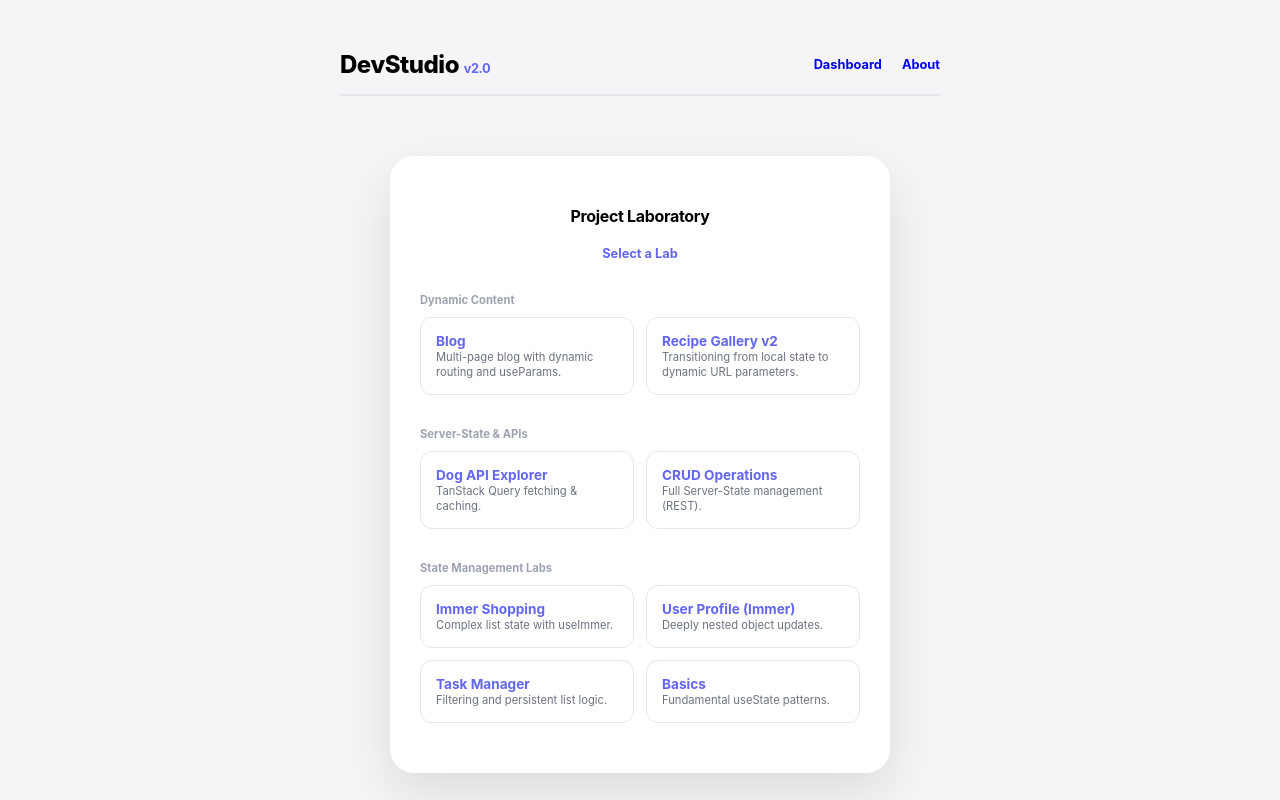
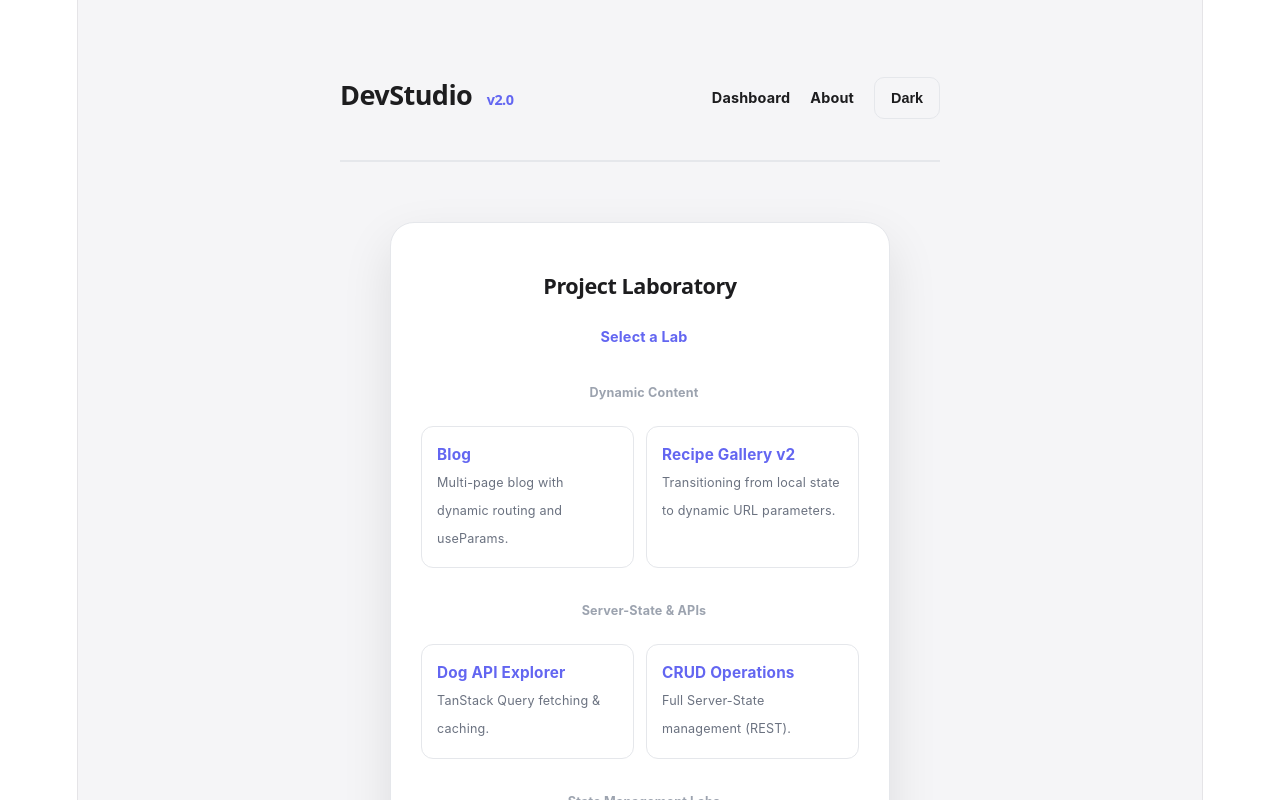
Before and after one commit to ellieNoble13/React-Development-Showcase, a React (Vite) app in the folder react-portfolio/: page / in a window 1280 px wide. Shown: the top 800 px of the page. Built offline with nearby package versions, Linux system fonts and the light colour scheme.

Commit message:
Built the dark mode refactor

```diff
--- a/react-portfolio/src/App.css
+++ b/react-portfolio/src/App.css
@@ -1,4 +1,40 @@
-/* --- 1. CORE RESET --- */
+/* --- 0. THEME VARIABLES --- */
+:root, .light-mode {
+  --bg-color: #f5f5f7;
+  --card-bg: #ffffff;
+  --text-main: #1d1d1f;
+  --text-muted: #6b7280;
+  --accent: #6366f1;
+  --border: #e5e7eb;
+  --input-bg: #ffffff;
+  --shadow: rgba(0, 0, 0, 0.1);
+  --font-main: -apple-system, system-ui, sans-serif;
+}
+
+.dark-mode {
+  --bg-color: #121212;
+  --card-bg: #1e1e1e;
+  --text-main: #f5f5f7;
+  --text-muted: #9ca3af;
+  --accent: #818cf8;
+  --border: #333333;
+  --input-bg: #2d2d2d;
+  --shadow: rgba(0, 0, 0, 0.5);
+}
+
+.clown-mode {
+  --bg-color: #ffff00;
+  --card-bg: #ff00ff;
+  --text-main: #ff0000;
+  --text-muted: #0000ff;
+  --accent: #00ff00;
+  --border: 5px dashed #ff0000;
+  --input-bg: #00ffff;
+  --shadow: 10px 10px 0px #000000;
+  --font-main: "Comic Sans MS", "Comic Sans", cursive;
+}
+
+/* --- 1. CORE RESET & STRUCTURE --- */
 * {
   margin: 0;
   padding: 0;
@@ -6,19 +42,22 @@
 }
 
 body {
-  font-family: -apple-system, system-ui, sans-serif;
-  background-color: #f5f5f7;
-  color: #1d1d1f;
+  margin: 0;
+  padding: 0;
+  font-family: var(--font-main);
   -webkit-font-smoothing: antialiased;
 }
 
-/* --- 2. HEADER & BRANDING --- */
 .studio-root {
   display: flex;
   flex-direction: column;
   min-height: 100vh;
+  background-color: var(--bg-color);
+  color: var(--text-main);
+  transition: background-color 0.3s ease, color 0.3s ease;
 }
 
+/* --- 2. HEADER & BRANDING --- */
 .studio-header {
   padding: 50px 20px 20px 20px;
   width: 100%;
@@ -30,12 +69,12 @@
   display: flex;
   justify-content: space-between;
   align-items: center;
-  border-bottom: 2px solid #e5e7eb;
+  border-bottom: 2px solid var(--border);
   padding-bottom: 15px;
 }
 
 .main-title {
-  color: #000000 !important;
+  color: var(--text-main) !important;
   font-size: 1.5rem;
   font-weight: 800;
   letter-spacing: -0.02em;
@@ -44,20 +83,43 @@
 .subtitle {
   font-size: 0.8rem;
   font-weight: 700;
-  color: #6366f1;
-  margin-top: 2px;
+  color: var(--accent);
+  margin-left: 8px;
 }
 
-input {
-  color: #1d1d1f;           /* Forces dark text */
-  background-color: #ced2ef;   /* Forces white background */
-  border: 1px solid #d1d5db;
-  border-radius: 8px;
-  padding: 8px;
-  font-family: inherit;
+/* --- 3. NAVIGATION --- */
+nav a {
+  color: var(--text-main) !important;
+  font-weight: 700 !important;
+  text-decoration: none;
+  font-size: 0.8rem;
+  transition: color 0.2s ease;
 }
 
-/* --- 3. LAB SECTIONS --- */
+nav a:hover {
+  color: var(--accent) !important;
+}
+
+/* --- 4. THEME SWITCHER BUTTON --- */
+.theme-toggle-btn {
+  background: var(--text-main);
+  color: var(--bg-color);
+  border: none;
+  padding: 6px 12px;
+  border-radius: 6px;
+  cursor: pointer;
+  font-size: 0.7rem;
+  font-weight: 800;
+  text-transform: uppercase;
+  letter-spacing: 0.05em;
+  transition: transform 0.1s ease;
+}
+
+.theme-toggle-btn:hover {
+  transform: scale(1.05);
+}
+
+/* --- 5. LAB SECTIONS & CARDS --- */
 .studio-stage {
   flex: 1;
   display: flex;
@@ -67,50 +129,23 @@
   gap: 80px;
 }
 
-.lab-section {
-  width: 100%;
-  display: flex;
-  flex-direction: column;
-  align-items: center;
-}
-
-.section-title {
-  color: #000000 !important;
-  font-size: 1.1rem;
-  font-weight: 800;
-  text-transform: uppercase;
-  letter-spacing: 0.05em;
-  margin-bottom: 20px;
-}
-
-
 .lab-card {
-  background: #ffffff;
+  background: var(--card-bg);
   width: 100%;
   max-width: 500px;
   padding: 50px 30px;
   border-radius: 24px;
-  box-shadow: 0 20px 50px rgba(0,0,0,0.1);
+  box-shadow: 0 20px 50px var(--shadow);
   text-align: center;
-}
-.lab-card input {
-  margin: 4px 0;
+  border: 1px solid var(--border);
 }
 
 .lab-card h2 {
-  color: #000000 !important;
-  margin-bottom: 20px;
-  font-size: 1rem;
-  font-weight: 700;
+  color: var(--text-main) !important;
+  margin-bottom: 25px;
+  font-size: 1.2rem;
+  font-weight: 800;
 }
-
-.count-display {
-  font-size: 4rem;
-  font-weight: 900;
-  margin-bottom: 30px;
-  color: #000000;
-}
-
 
 .recipe-image {
   width: 100%;
@@ -118,28 +153,32 @@
   object-fit: cover;
   border-radius: 12px;
   margin-bottom: 15px;
-  border: 1px solid #e5e7eb;
+  border: 1px solid var(--border);
 }
 
 .recipe-description {
-  color: #000000;
-  font-weight: 800;
+  color: var(--text-main);
+  font-weight: 700;
   text-transform: capitalize;
+  margin-top: 10px;
 }
 
-/* --- 6. BUTTONS & UI --- */
-.button-grid input {
+/* --- 6. INPUTS & BUTTONS --- */
+input {
+  color: var(--text-main);
+  background-color: var(--input-bg);
+  border: 1px solid var(--border);
+  border-radius: 8px;
   padding: 10px;
-  border-radius: 8px;
-  border: 1px solid #d1d5db;
-  margin-bottom: 5px;
+  font-family: inherit;
+  font-weight: 500;
   width: 100%;
 }
 
-button {
-  background: #f3f4f6;
-  color: #111827;
-  border: 1px solid #d1d5db;
+button:not(.theme-toggle-btn) {
+  background: var(--bg-color);
+  color: var(--text-main);
+  border: 1px solid var(--border);
   padding: 12px 16px;
   border-radius: 10px;
   font-size: 0.8rem;
@@ -148,169 +187,54 @@
   transition: all 0.2s;
 }
 
-button:hover:not(:disabled) {
-  background: #e5e7eb;
-  transform: translateY(-1px);
+button:not(.theme-toggle-btn):hover {
+  background: var(--accent);
+  color: #ffffff;
+  border-color: var(--accent);
 }
 
-button:disabled {
-  opacity: 0.4;
-  cursor: not-allowed;
+.success-btn {
+  color: #16a34a !important;
+  background: #f0fdf4 !important;
+  border-color: #bbf7d0 !important;
 }
 
-.fail-btn { color: #dc2626; background: #fef2f2; border-color: #fecaca; }
-.success-btn { color: #16a34a; background: #f0fdf4; border-color: #bbf7d0; }
-
-.status-indicator {
-  display: flex;
-  align-items: center;
-  gap: 8px;
-  font-size: 0.7rem;
-  font-weight: 700;
-  text-transform: uppercase;
-  color: #6b7280;
+/* --- 7. GRID & LIST ITEMS --- */
+.grid-halves {
+  display: grid !important;
+  grid-template-columns: 1fr 1fr !important;
+  gap: 20px;
+  width: 100%;
+  max-width: 600px;
+  margin-top: 20px;
 }
 
-.pulse-dot {
-  width: 8px; height: 8px;
-  background-color: #22c55e;
-  border-radius: 50%;
-  position: relative;
+.list-item {
+  padding: 15px;
+  background: var(--card-bg) !important;
+  border: 1px solid var(--border) !important;
+  border-radius: 12px;
+  text-decoration: none !important;
+  color: var(--text-main) !important;
+  display: block;
+  text-align: left;
+  transition: transform 0.2s ease, border-color 0.2s ease;
 }
 
-.pulse-dot::after {
-  content: ''; position: absolute;
-  width: 100%; height: 100%;
-  background-color: inherit; border-radius: inherit;
-  animation: pulse 2s infinite;
+.list-item:hover {
+  transform: translateY(-2px);
+  border-color: var(--accent) !important;
 }
 
-@keyframes pulse {
-  0% { transform: scale(1); opacity: 1; }
-  100% { transform: scale(3.5); opacity: 0; }
-}
+/* --- 8. UTILITIES --- */
+.text-muted { color: var(--text-muted); }
+.text-small { font-size: 0.85rem; }
 
 .studio-footer {
   padding: 40px;
   text-align: center;
   font-size: 0.65rem;
-  color: #9ca3af;
+  color: var(--text-muted);
   text-transform: uppercase;
   letter-spacing: 0.1em;
 }
-
-/* --- 7. UTILITIES & REUSABLE COMPONENTS --- */
-.text-left { text-align: left; }
-.text-muted { color: #6b7280; }
-.text-italic { font-style: italic; }
-.text-small { font-size: 0.85rem; }
-.mt-2 { margin-top: 10px; }
-
-.alert-box {
-  padding: 20px;
-  border-radius: 12px;
-  border-width: 1px;
-  border-style: solid;
-}
-
-.grid-halves {
-  display: grid;
-  grid-template-columns: 1fr 1fr;
-  gap: 20px;
-}
-
-.info-panel {
-  padding: 15px;
-  border-radius: 12px;
-  margin-bottom: 20px;
-  display: flex;
-  justify-content: space-between;
-  align-items: flex-start;
-  gap: 15px;
-}
-
-.info-panel.success-theme {
-  background: #f0fdf4;
-  border: 1px solid #bbf7d0;
-}
-
-.info-panel.success-theme .subtitle {
-  color: #16a34a; /* Matches success green */
-}
-
-.btn-small {
-  padding: 6px 12px;
-  font-size: 0.7rem;
-  white-space: nowrap;
-}
-
-.scroll-list {
-  max-height: 200px;
-  overflow-y: auto;
-  border: 1px solid #e5e7eb;
-  border-radius: 8px;
-}
-
-.list-item {
-  padding: 8px;
-  cursor: pointer;
-  font-size: 0.8rem;
-  transition: background 0.2s;
-  background: transparent;
-}
-
-.list-item.selected, .list-item:hover {
-  background: #ced2ef;
-}
-
-.detail-body {
-  font-size: 0.8rem;
-  max-height: 200px;
-  overflow-y: auto;
-  padding-right: 10px;
-  line-height: 1.4;
-  color: #4b5563;
-}
-
-.detail-body strong {
-  display: block;
-  margin-bottom: 8px;
-  font-size: 1rem;
-  color: #1d1d1f;
-}
-
-.section-divider {
-  margin-top: 20px;
-  border-top: 1px solid #e5e7eb;
-  padding-top: 20px;
-}
-
-.flex-wrap-gap {
-  display: flex;
-  flex-wrap: wrap;
-  gap: 8px;
-}
-
-.pill {
-  background: #f3f4f6;
-  padding: 4px 10px;
-  border-radius: 20px;
-  font-size: 0.7rem;
-  font-weight: 700;
-  color: #4b5563;
-  border: 1px solid #d1d5db;
-}
-
-.list-item {
-  padding: 15px;
-  border: 1px solid #e5e7eb;
-  border-radius: 12px;
-  text-decoration: none;
-  display: block;
-  transition: transform 0.2s ease;
-}
-
-.list-item:hover {
-  transform: translateY(-2px);
-  border-color: #6366f1; /* Your accent color */
-}
--- a/react-portfolio/src/components/MainLayout.jsx
+++ b/react-portfolio/src/components/MainLayout.jsx
@@ -1,8 +1,12 @@
 import { Link, Outlet } from 'react-router-dom';
+import { useTheme } from '../context/ThemeContext';
+import ThemeSwitcher from './ThemeSwitcher';
 
 const MainLayout = () => {
+    const { theme } = useTheme();
+
     return (
-        <div className="studio-root">
+        <div className={`studio-root ${theme}-mode`}>
             <header className="studio-header">
                 <div className="header-content">
                     <Link to="/" style={{ textDecoration: 'none' }}>
@@ -11,13 +15,14 @@
                         </h1>
                     </Link>
 
-                    <nav style={{ display: 'flex', gap: '20px' }}>
+                    <nav style={{ display: 'flex', gap: '20px', alignItems: 'center' }}>
                         <Link to="/" style={{ fontWeight: 'bold', textDecoration: 'none', fontSize: '0.8rem' }}>
                             Dashboard
                         </Link>
                         <Link to="/about" style={{ fontWeight: 'bold', textDecoration: 'none', fontSize: '0.8rem' }}>
                             About
                         </Link>
+                        <ThemeSwitcher />
                     </nav>
                 </div>
             </header>
--- /dev/null
+++ b/react-portfolio/src/components/ThemeSwitcher.jsx
@@ -0,0 +1,18 @@
+import { useTheme } from '../context/ThemeContext';
+
+const ThemeSwitcher = () => {
+    const { theme, toggleTheme } = useTheme();
+
+    return (
+        <button
+            onClick={toggleTheme}
+            className="btn-small"
+            style={{ fontWeight: 'bold' }}
+        >
+
+            {theme === 'light' ? 'Dark' : 'Light'}
+        </button>
+    );
+};
+
+export default ThemeSwitcher;
--- /dev/null
+++ b/react-portfolio/src/context/ThemeContext.jsx
@@ -0,0 +1,24 @@
+import { createContext, useState, useContext } from 'react';
+
+const ThemeContext = createContext();
+
+export const ThemeProvider = ({ children }) => {
+        // Setting this is a string for potentially adding more than two themes
+    const [theme, setTheme] = useState('light');
+
+    const toggleTheme = () => {
+        setTheme((prev) => (prev === 'light' ? 'dark' : 'light'));
+    };
+
+    // nothing to see here
+    const activateClownMode = () => setTheme('clown');
+
+    return (
+        <ThemeContext.Provider value={{ theme, toggleTheme, activateClownMode }}>
+            {children}
+        </ThemeContext.Provider>
+    );
+};
+
+// Custom hook always useful
+export const useTheme = () => useContext(ThemeContext);
--- a/react-portfolio/src/main.jsx
+++ b/react-portfolio/src/main.jsx
@@ -1,15 +1,13 @@
-import React from 'react'
-import ReactDOM from 'react-dom/client'
+import { StrictMode } from 'react'
+import { createRoot } from 'react-dom/client'
 import App from './App.jsx'
-import { QueryClient, QueryClientProvider } from '@tanstack/react-query'
-import './App.css';
+import './index.css'
+import { ThemeProvider } from './context/ThemeContext'
 
-const queryClient = new QueryClient()
-
-ReactDOM.createRoot(document.getElementById('root')).render(
-    <React.StrictMode>
-        <QueryClientProvider client={queryClient}>
+createRoot(document.getElementById('root')).render(
+    <StrictMode>
+        <ThemeProvider>
             <App />
-        </QueryClientProvider>
-    </React.StrictMode>,
+        </ThemeProvider>
+    </StrictMode>,
 )
```
Also changed, not shown: react-portfolio/src/App.jsx (+10 -6 lines), react-portfolio/src/pages/TaskManager.jsx (+23 -4 lines).
